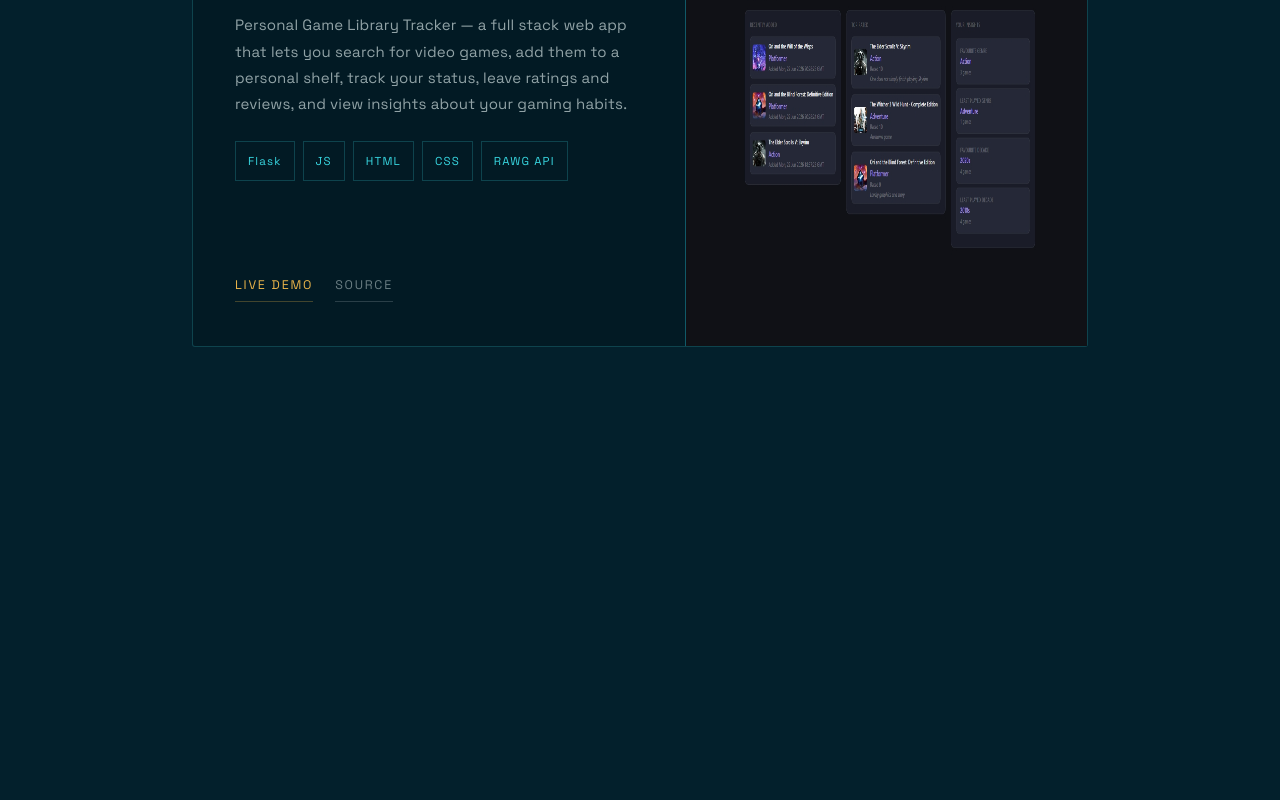
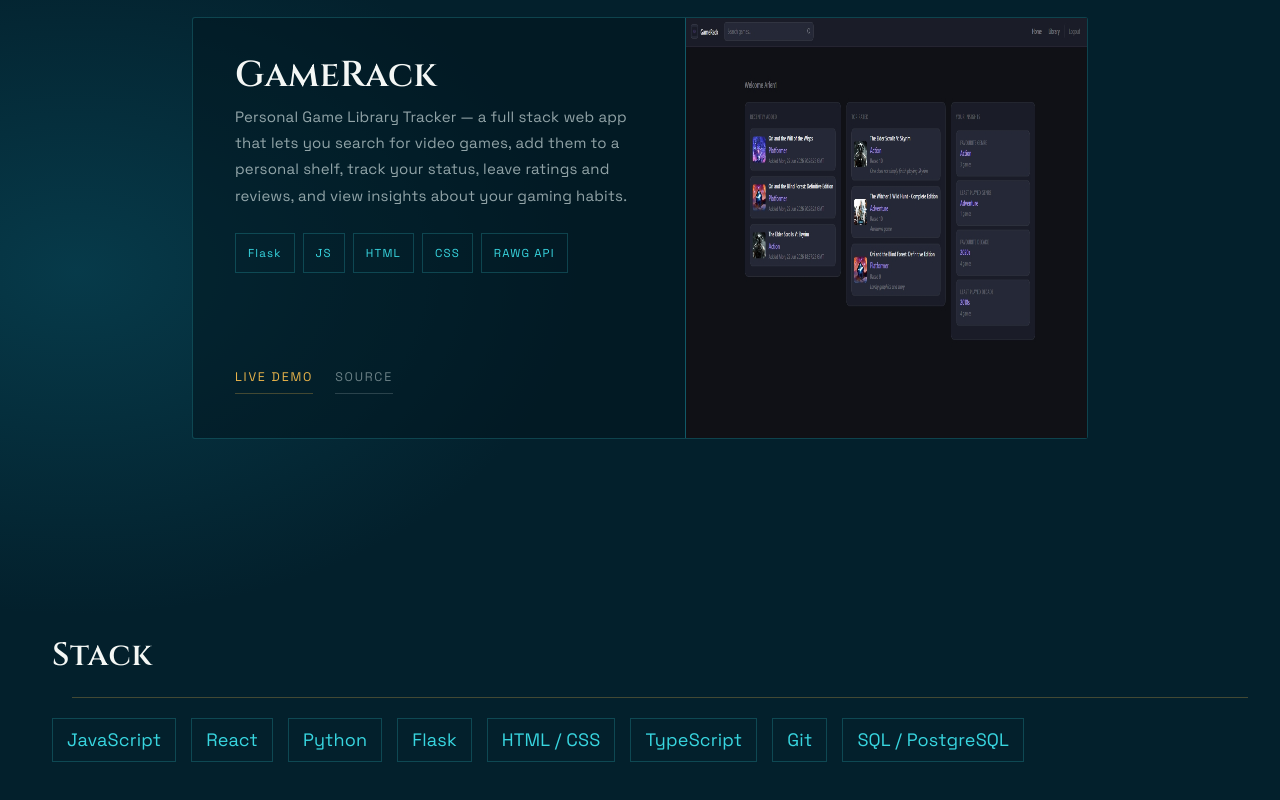
Before and after one commit to IcedPeppermintTea/portfolio, a React (Vite) app: page / in a window 1280 px wide. Shown: the part 1068-1868 px from the top of the page. Before the commit the page ends 1519 px from the top, so only its background shows below. Built offline with nearby package versions, Linux system fonts and the light colour scheme.

Commit message:
stack section complete

```diff
--- a/src/App.css
+++ b/src/App.css
@@ -9,7 +9,9 @@
   background-color: var(--bg-base);
   color: var(--text);
   font-family: var(--mono);
-  background-image: radial-gradient(900px at 90% 0%, var(--glow-cyan), transparent 70%);
+  background-image:
+    radial-gradient(900px 520px at 90% -5%, var(--glow-cyan), transparent 70%),
+    radial-gradient(760px 520px at 6% 70%, var(--glow-teal), transparent 66%);
 }
 
 
@@ -351,6 +353,26 @@
   color: var(--bg-base);
 }
 
+
+/* --------------------- Stack ---------------------*/
+
+.tag-list {
+  display: flex;
+  flex-wrap: wrap;
+  gap: 15px;
+  font-family: var(--font-body);
+  color: var(--accent-turquoise)
+}
+
+.tag {
+  padding: 8px 14px;
+  border: 1px solid var(--border-turquoise)
+}
+
+.tag:hover {
+  background-color: var(--glow-teal);
+}
+
 /* animations */
 @keyframes fadeIn {
   from { opacity: 0; }
--- a/src/App.jsx
+++ b/src/App.jsx
@@ -4,6 +4,7 @@
 import Navbar from "./components/Navbar.jsx";
 import Hero from "./components/Hero.jsx";
 import Slider from "./components/Slider.jsx";
+import Stack from "./components/Stack.jsx";
 
 function App() {
   return (
@@ -11,6 +12,7 @@
       <Navbar></Navbar>
       <Hero></Hero>
       <Slider></Slider>
+      <Stack></Stack>
     </>
   );
 }
--- /dev/null
+++ b/src/components/Stack.jsx
@@ -0,0 +1,22 @@
+function Stack() {
+  return (
+    <section className="section-styles">
+      <div className="section-header">
+        <h2 className="section-title">Stack</h2>
+        <span className="section-rule" aria-hidden="true"></span>
+      </div>
+      <div className="tag-list">
+        <span class="tag">JavaScript</span>
+        <span class="tag">React</span>
+        <span class="tag">Python</span>
+        <span class="tag">Flask</span>
+        <span class="tag">HTML / CSS</span>
+        <span class="tag">TypeScript</span>
+        <span class="tag">Git</span>
+        <span class="tag">SQL / PostgreSQL</span>
+      </div>
+    </section>
+  );
+}
+
+export default Stack;
--- a/src/data/hero-data.js
+++ b/src/data/hero-data.js
@@ -1,9 +1,9 @@
 export const hero = {
-  eyebrow: "Full-stack engineer · Digital Product Manager",
+  eyebrow: "Digital Product Manager · Full-stack engineer",
   title_1: "Passionate about",
   title_2: "building reliable software",
   title_3: "and solving real problems",
-  lede: "",
+  lede: "Technical Product Manager and owner passionate about learning new technologies and making meaningful customer impact.",
   btn_1: {
     title: "GitHub",
     link: "https://github.com/IcedPeppermintTea",
```
